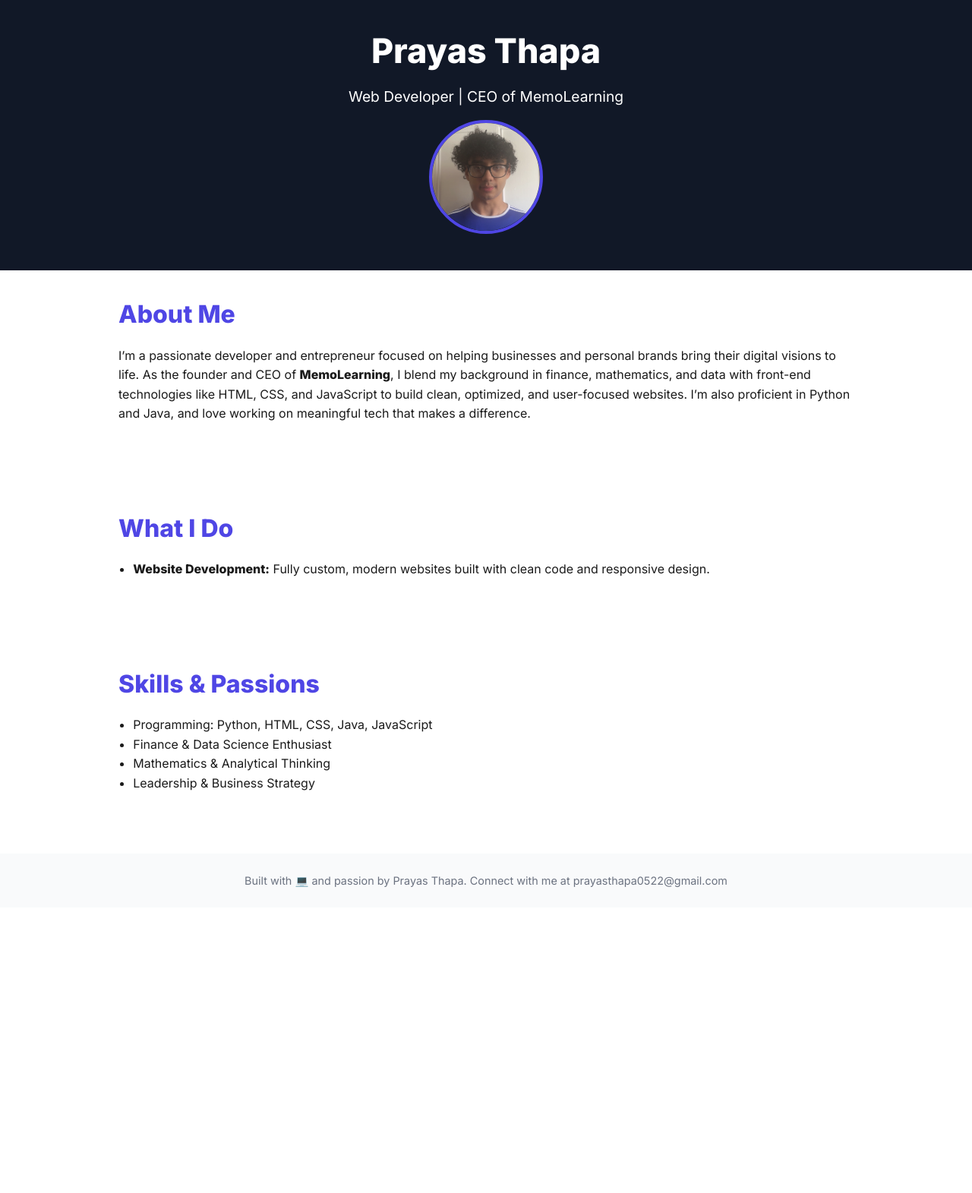
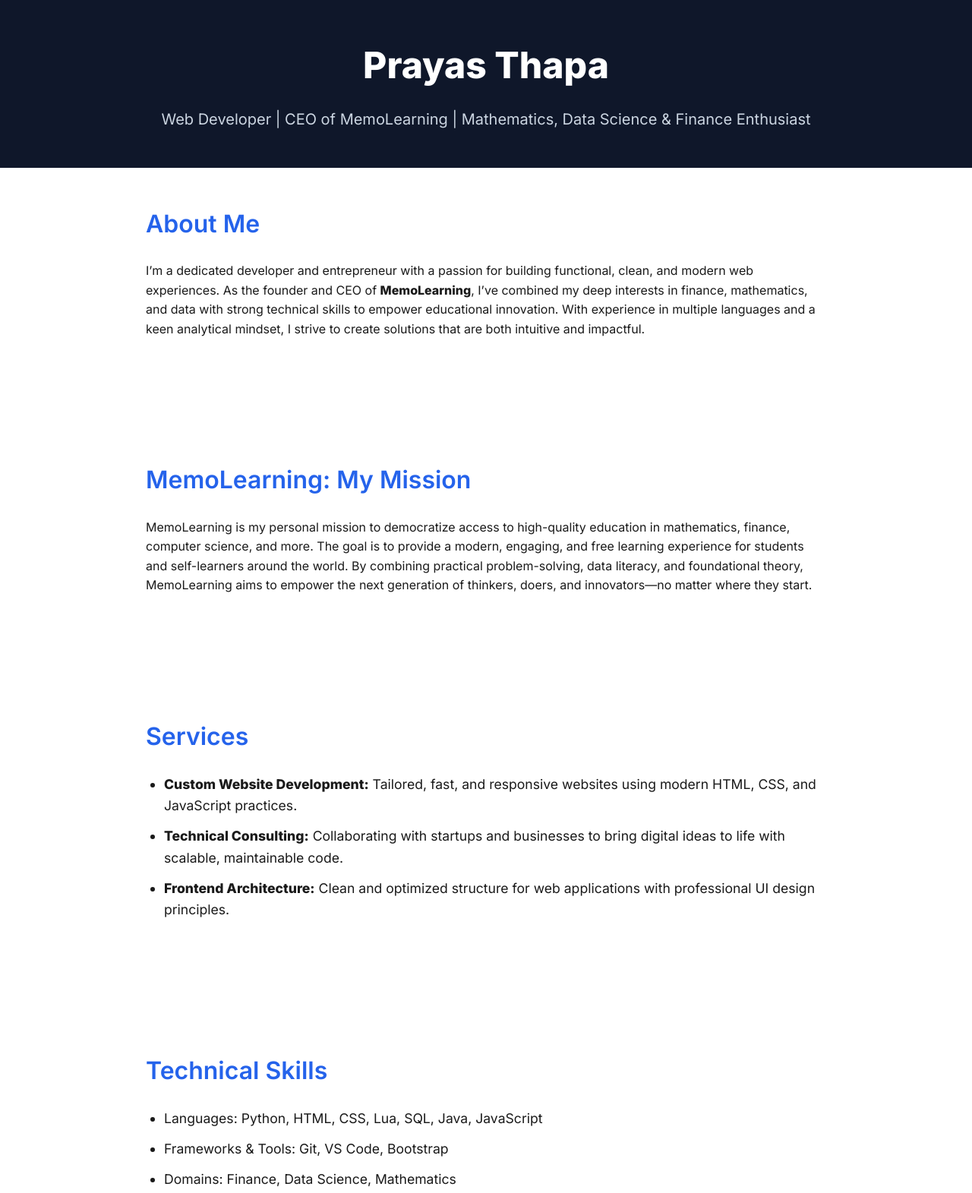
Before and after one commit to TheCoding10/prayas, a plain HTML site: page index.html in a window 1280 px wide. Shown: the top 1571 px of the page at 76% size. Before the commit the page ends 1195 px from the top, so only its background shows below. Drawn offline with Linux system fonts and the light colour scheme.

Commit message:
Update index.html

```diff
--- a/index.html
+++ b/index.html
@@ -18,85 +18,94 @@
       line-height: 1.6;
     }
     header {
-      background-color: #111827;
+      background-color: #0f172a;
       color: white;
-      padding: 2rem;
+      padding: 3rem 2rem;
       text-align: center;
     }
     header h1 {
-      font-size: 2.8rem;
+      font-size: 3rem;
+      font-weight: 800;
     }
     header p {
-      font-size: 1.2rem;
-      margin-top: 0.5rem;
+      font-size: 1.25rem;
+      margin-top: 1rem;
+      font-weight: 400;
+      color: #cbd5e1;
     }
     section {
-      max-width: 1000px;
+      max-width: 960px;
       margin: auto;
-      padding: 2rem 1rem;
+      padding: 3rem 2rem;
     }
     .section-title {
       font-size: 2rem;
-      margin-bottom: 1rem;
-      color: #4f46e5;
+      margin-bottom: 1.5rem;
+      color: #2563eb;
+      font-weight: 600;
     }
-    .intro, .services, .skills, .footer {
-      margin-bottom: 3rem;
+    .intro, .services, .skills, .mission {
+      margin-bottom: 4rem;
     }
     ul {
-      padding-left: 1.2rem;
+      padding-left: 1.5rem;
+      list-style-type: disc;
+    }
+    ul li {
+      margin-bottom: 0.75rem;
+      font-size: 1.1rem;
     }
     footer {
-      background: #f9fafb;
-      padding: 1.5rem;
+      background: #f1f5f9;
+      padding: 2rem;
       text-align: center;
-      font-size: 0.9rem;
-      color: #6b7280;
-    }
-    .profile-pic {
-      width: 150px;
-      height: 150px;
-      border-radius: 50%;
-      object-fit: cover;
-      margin: 1rem auto;
-      display: block;
-      border: 4px solid #4f46e5;
+      font-size: 0.95rem;
+      color: #475569;
     }
   </style>
 </head>
 <body>
   <header>
     <h1>Prayas Thapa</h1>
-    <p>Web Developer | CEO of MemoLearning</p>
-    <img src="profile.png" alt="Prayas Thapa" class="profile-pic" />
+    <p>Web Developer | CEO of MemoLearning | Mathematics, Data Science & Finance Enthusiast</p>
   </header>
 
   <section class="intro">
     <h2 class="section-title">About Me</h2>
     <p>
-      I’m a passionate developer and entrepreneur focused on helping businesses and personal brands bring their digital visions to life. As the founder and CEO of <strong>MemoLearning</strong>, I blend my background in finance, mathematics, and data with front-end technologies like HTML, CSS, and JavaScript to build clean, optimized, and user-focused websites. I’m also proficient in Python and Java, and love working on meaningful tech that makes a difference.
+      I’m a dedicated developer and entrepreneur with a passion for building functional, clean, and modern web experiences. As the founder and CEO of <strong>MemoLearning</strong>, I’ve combined my deep interests in finance, mathematics, and data with strong technical skills to empower educational innovation. With experience in multiple languages and a keen analytical mindset, I strive to create solutions that are both intuitive and impactful.
+    </p>
+  </section>
+
+  <section class="mission">
+    <h2 class="section-title">MemoLearning: My Mission</h2>
+    <p>
+      MemoLearning is my personal mission to democratize access to high-quality education in mathematics, finance, computer science, and more. The goal is to provide a modern, engaging, and free learning experience for students and self-learners around the world. By combining practical problem-solving, data literacy, and foundational theory, MemoLearning aims to empower the next generation of thinkers, doers, and innovators—no matter where they start.
     </p>
   </section>
 
   <section class="services">
-    <h2 class="section-title">What I Do</h2>
+    <h2 class="section-title">Services</h2>
     <ul>
-      <li><strong>Website Development:</strong> Fully custom, modern websites built with clean code and responsive design.</li>
+      <li><strong>Custom Website Development:</strong> Tailored, fast, and responsive websites using modern HTML, CSS, and JavaScript practices.</li>
+      <li><strong>Technical Consulting:</strong> Collaborating with startups and businesses to bring digital ideas to life with scalable, maintainable code.</li>
+      <li><strong>Frontend Architecture:</strong> Clean and optimized structure for web applications with professional UI design principles.</li>
     </ul>
   </section>
 
   <section class="skills">
-    <h2 class="section-title">Skills & Passions</h2>
+    <h2 class="section-title">Technical Skills</h2>
     <ul>
-      <li>Programming: Python, HTML, CSS, Java, JavaScript</li>
-      <li>Finance & Data Science Enthusiast</li>
-      <li>Mathematics & Analytical Thinking</li>
-      <li>Leadership & Business Strategy</li>
+      <li>Languages: Python, HTML, CSS, Lua, SQL, Java, JavaScript</li>
+      <li>Frameworks & Tools: Git, VS Code, Bootstrap</li>
+      <li>Domains: Finance, Data Science, Mathematics</li>
+      <li>Strengths: Critical Thinking, Problem Solving, Team Leadership</li>
+      <li>Project: Founder of MemoLearning – an educational platform focused on applied math, data, and programming</li>
     </ul>
   </section>
 
   <footer>
-    <p>Built with 💻 and passion by Prayas Thapa. Connect with me at prayasthapa0522@gmail.com</p>
+    <p>&copy; 2025 Prayas Thapa — Crafted with precision and purpose. Reach out: prayasthapa0522@gmail.com</p>
   </footer>
 </body>
 </html>
```
